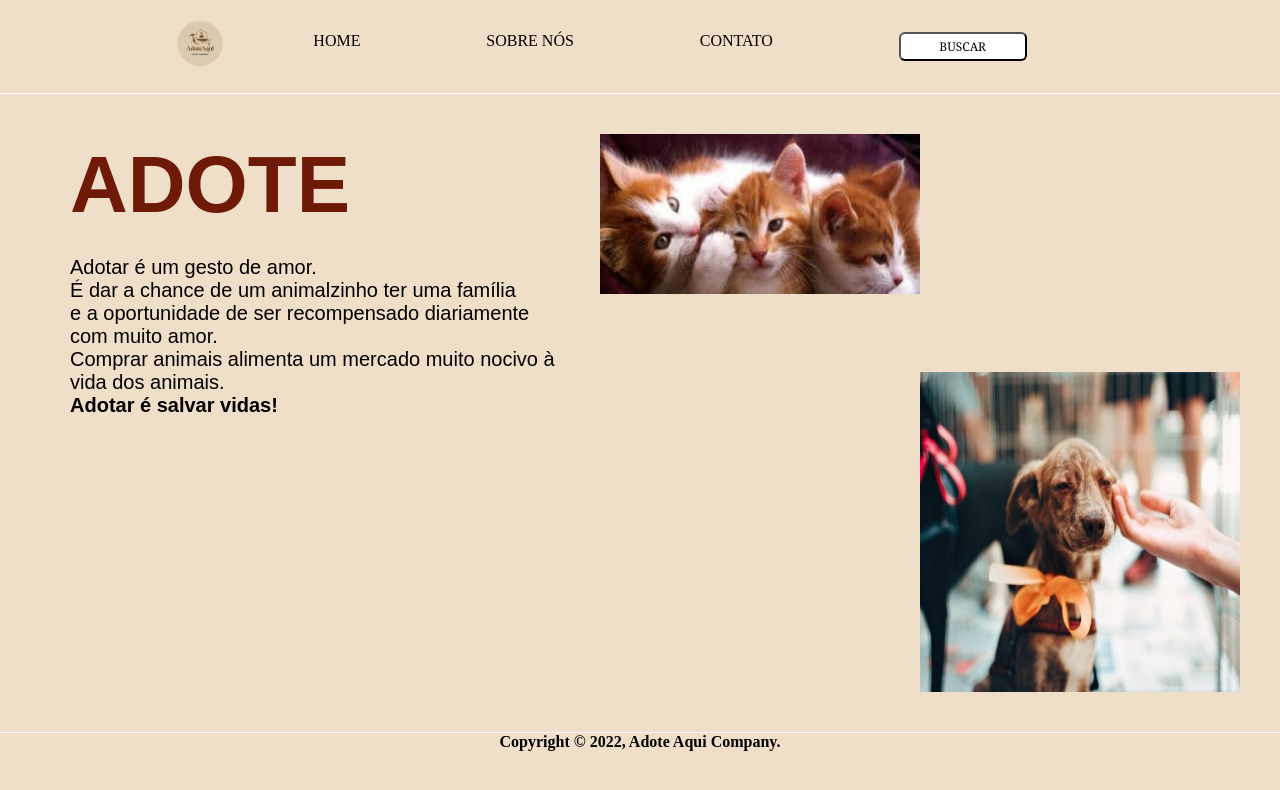
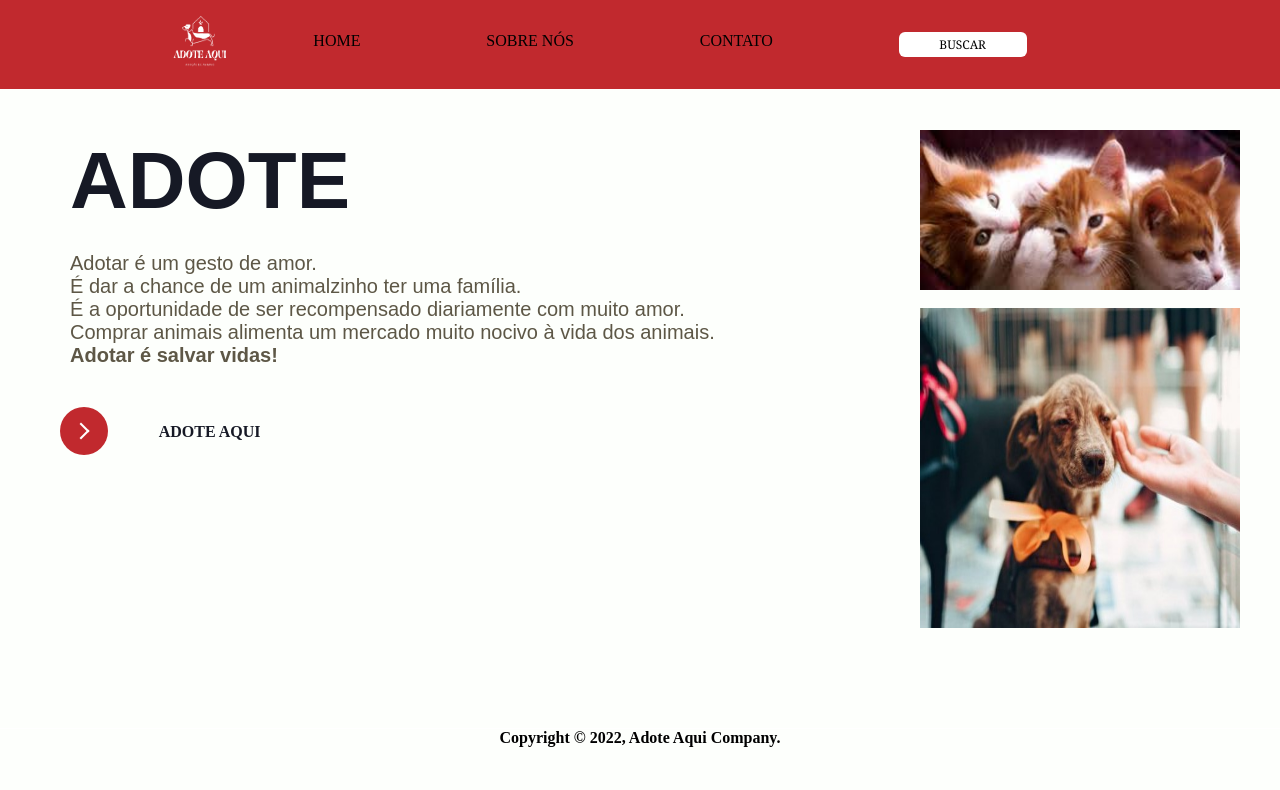
Before and after one commit to jessbispo/Landing-Page-ADOTEAQUI, a plain HTML site: page index.html in a window 1280 px wide. Drawn offline with Linux system fonts and the light colour scheme.

Commit message:
projeto final

```diff
--- a/index.html
+++ b/index.html
@@ -7,9 +7,9 @@
     <link rel="stylesheet" href="stylecss.css">
     <title>Resilia Pet</title>
 </head>
-<body>
+<body class="corpo">
     <header class="cabecalho">
-        <img class="logo" src="logoo.png" alt="image">
+        <img class="logo" src="logofinal.png" alt="image">
         <nav class="opcoes">
             <a class="opcao">HOME</a>
             <a class="opcao">SOBRE NÓS</a>
@@ -21,13 +21,26 @@
         <div class="textos">
             <h1 class="h1">ADOTE</h1>
             <p class="p"> Adotar é um gesto de amor. <br>
-                É dar a chance de um animalzinho ter uma família <br>
-                e a oportunidade de ser recompensado diariamente com muito amor. <br>
+                É dar a chance de um animalzinho ter uma família. <br>
+                É a oportunidade de ser recompensado diariamente com muito amor. <br>
                 Comprar animais alimenta um mercado muito nocivo à vida dos animais. <br>
-                <b> Adotar é salvar vidas!</b></p>
+                <b> Adotar é salvar vidas!</b>
+            </p>
+            <div>
+                <button class="learn-more">
+                <span class="circle" aria-hidden="true">
+                <span class="icon arrow"></span>
+                </span>
+                <span class="button-text">Adote Aqui</span>
+                </button>
         </div>
-        <img class="gatos" src="gatosfoto.jfif" alt="image">
-        <img class="imagem" src="foto4.jpeg" alt="imagem do cachorro">
+        </div>
+        <div class="imagens">
+            <img class="gatos" src="gatosfoto.jfif" alt="image">
+            <br>
+            <img class="imagem" src="foto4.jpeg" alt="imagem do cachorro">
+        </div>
+
     </main>
     <footer class="rodape">
         <p> <b>Copyright © 2022, Adote Aqui Company.</b></p>
--- a/stylecss.css
+++ b/stylecss.css
@@ -6,7 +6,7 @@
 }
 
 body {
-    background: #f0dfc8;
+    background: #fdfffc;
     background-size: 200vh 120vw;
     font-size: 100%;
 
@@ -17,9 +17,11 @@ body {
     justify-content: center;
     flex-direction: row;
     padding: 12px;
+    background: #c1292e;
 }
 
 .logo {
+    padding: 0px;
     display: flex;
     align-self: flex-start;
     height: 60px;
@@ -41,7 +43,7 @@ body {
 
 
 .opcao:hover {
-    color: #ebbd7d;
+    color: #d4dccd;
 }
 
 .botao {
@@ -59,6 +61,7 @@ main {
     padding: 40px;
     height: 80vh;
 }
+
 .principal {
     border-top: 0.4px solid white;
     border-bottom: 0.4px solid white;
@@ -75,17 +78,106 @@ main {
 .h1 {
     font-size: 80px;
     font-family: 'Oswald', sans-serif;
-    color: #6F1A07;
+    color: #161925;
     padding: 5px 30px;
 }
 
 
 .p {
     font-size: 20px;
-    color: black;
+    color: #5d5746;
     font-family: 'Teko', sans-serif;
     padding: 20px 30px;
 }
+
+/* From uiverse.io */
+button {
+    position: relative;
+    display: inline-block;
+    cursor: pointer;
+    outline: none;
+    border: 0;
+    vertical-align: middle;
+    text-decoration: none;
+    background: transparent;
+    padding: 20px;
+    font-size: inherit;
+    font-family: inherit;
+   }
+
+   button.learn-more {
+    width: 20rem;
+    height: auto;
+   }
+
+   button.learn-more .circle {
+    transition: all 0.45s cubic-bezier(0.65, 0, 0.076, 1);
+    position: relative;
+    display: block;
+    margin: 0;
+    width: 3rem;
+    height: 3rem;
+    background: #c1292e;
+    border-radius: 1.625rem;
+   }
+
+   button.learn-more .circle .icon {
+    transition: all 0.45s cubic-bezier(0.65, 0, 0.076, 1);
+    position: absolute;
+    top: 0;
+    bottom: 0;
+    margin: auto;
+    background: #fff;
+   }
+
+   button.learn-more .circle .icon.arrow {
+    transition: all 0.45s cubic-bezier(0.65, 0, 0.076, 1);
+    left: 0.625rem;
+    width: 1.125rem;
+    height: 0.125rem;
+    background: none;
+   }
+
+   button.learn-more .circle .icon.arrow::before {
+    position: absolute;
+    content: "";
+    top: -0.29rem;
+    right: 0.0625rem;
+    width: 0.625rem;
+    height: 0.625rem;
+    border-top: 0.125rem solid #fff;
+    border-right: 0.125rem solid #fff;
+    transform: rotate(45deg);
+   }
+
+   button.learn-more .button-text {
+    transition: all 0.45s cubic-bezier(0.65, 0, 0.076, 1);
+    position: absolute;
+    top: 0;
+    left: 0;
+    right: 0;
+    bottom: 0;
+    padding: 2rem 0;
+    margin: 0 0 0 1.2rem;
+    color: #161925;
+    font-weight: 700;
+    line-height: 1.6;
+    text-align: center;
+    text-transform: uppercase;
+   }
+
+   button:hover .circle {
+    width: 100%;
+   }
+
+   button:hover .circle .icon.arrow {
+    background: #fff;
+    transform: translate(1rem, 0);
+   }
+
+   button:hover .button-text {
+    color: #fff;
+   }
 
 .gatos {
     width: 25vw;
@@ -117,10 +209,68 @@ main {
 
  @media screen and (max-width: 300px) {
         .opcoes {
+            padding: 20px 0px;
+            margin: 0px;
             flex-direction: column;
+            justify-content: space-between;
+            gap: 20px;
         }
         .logo {
             display: none;
         }
+        .botao {
+            width: 25vw;
+        }
+        .h1 {
+            font-size: 40px;
+            padding: 0px 0px;
+            margin: px;
+            justify-content: flex-start;
+        }
+        .p {
+            font-size: 15px;
+            padding: 30px 0px;
+            margin: 0px;
+        }
+        .imagens {
+            flex-direction: column;
+            position: absolute;
+            margin-top: 320px;
+        }
 
+        main {
+            height: 140vh;
+            border-top: 0.3px solid white;
+            border-bottom: 0.3px solid white;
+        }
+        .gatos {
+            padding: 20px 0px;
+            margin: 10px;
+            width: 150px;
+            height: 100px;
+            /*position: absolute;
+            top: 300px;*/
+
+        }
+        .imagem {
+            width: 150px;
+            height: 200px;
+            padding: 20px 0px;
+            margin: 10px;
+            /*position: absolute;
+            border-bottom: 20px; */
+        }
+        .rodape {
+            padding: 15px;
+            font-size: 13px;
+        }
+        .learn-more {
+            position: absolute;
+            margin-top: -40px;
+            padding: 20px 0px;
+        }
+        button.learn-more {
+            width: 12rem;
+            height: auto;
+           }
     }
```
Also changed, not shown: adoção.jpg (deleted), gatoecachorro.png (deleted), logofinal.png (added), logoo.png (deleted).
